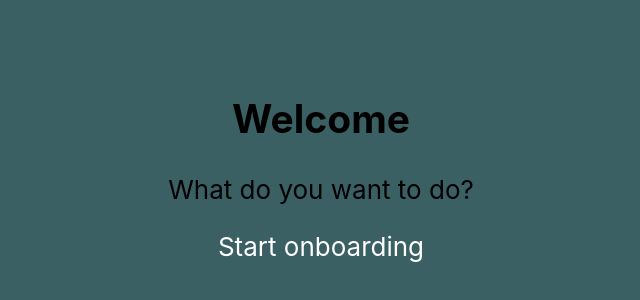
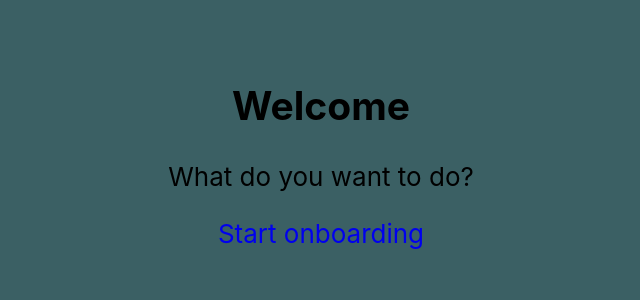
Before and after one commit to ahillary/onboardingforms, a React (Create React App) app in the folder client/: page / in a window 1280 px wide. Shown: the part 238-538 px from the top of the page, without its empty margins (319-959 px from the left). Built offline with nearby package versions, Linux system fonts and the light colour scheme.

Commit message:
feat: add router
add router to src/App.js

create form component files

```diff
--- a/client/package.json
+++ b/client/package.json
@@ -7,10 +7,15 @@
     "@testing-library/jest-dom": "^5.16.4",
     "@testing-library/react": "^13.3.0",
     "@testing-library/user-event": "^14.2.1",
+    "axios": "^0.27.2",
+    "history": "^5.3.0",
     "react": "^18.2.0",
     "react-dom": "^18.2.0",
     "react-redux": "^8.0.2",
+    "react-router-dom": "^6.3.0",
     "react-scripts": "5.0.1",
+    "redux-devtools-extension": "^2.13.9",
+    "redux-logger": "^3.0.6",
     "web-vitals": "^2.1.4"
   },
   "scripts": {
--- a/client/src/App.js
+++ b/client/src/App.js
@@ -1,5 +1,6 @@
 import React from 'react';
 // import logo from './logo.svg';
+import { Link, BrowserRouter } from 'react-router-dom';
 
 function App() {
   return (
@@ -9,15 +10,12 @@ function App() {
         {/* <img src={logo} className="App-logo" alt="logo" /> */}
         <span>
           <span>What do you want to do? </span>
-          <p></p>
-          <a
-            className="App-link"
-            href="https://reactjs.org/"
-            target="_blank"
-            rel="noopener noreferrer"
-          >
-            Start onboarding
-          </a>
+          <p />
+          <BrowserRouter>
+            <Link to="/formOne">Start onboarding </Link>
+          </BrowserRouter>
+          {/* <ToStart /> */}
+          <p />
           {/* <span> or </span>
           <a
             className="App-link"
--- /dev/null
+++ b/client/src/app/components/formTwo.js
@@ -0,0 +1,6 @@
+// import React from 'react';
+
+// let AddNameNumber
+//  <id="formTwo" onSubmit={handleSubmit}>
+
+// export default AddNameNumber
```
Also changed, not shown: client/src/app/components/formOne.js (added, +83 -0 lines), client/src/app/components/formThree.js (added, +8 -0 lines), 1 other file (tests, documents, lock files or other folders).
